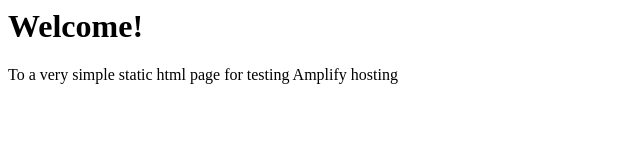
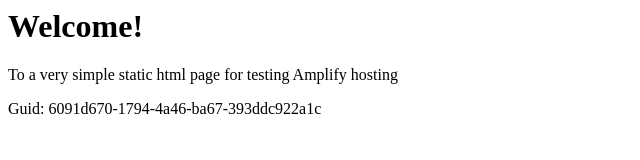
Before and after one commit to aws-aemilia-pdx/Github-PR-Commit-Integration-Test-DoNotTouch-v0-beta-us-west-2, a website: page src/index.html in a window 1280 px wide. Shown: the whole page, without its empty margins (0-640 px from the left). Drawn offline with Linux system fonts and the light colour scheme.

Commit message:
commit from integ tests

```diff
--- a/src/index.html
+++ b/src/index.html
@@ -1,3 +1,5 @@
+
+
 <html lang="en">
 
 <head>
@@ -10,6 +12,6 @@
 <body>
     <h1>Welcome!</h1>
     <p>To a very simple static html page for testing Amplify hosting</p>
-</body>
+    <p>Guid: 6091d670-1794-4a46-ba67-393ddc922a1c</p></body>
 
 </html>
```
